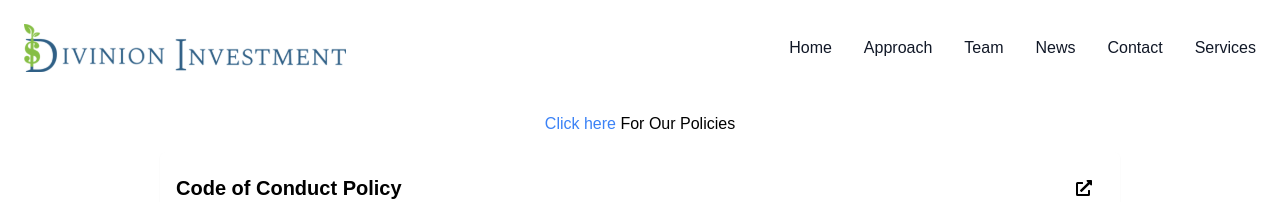
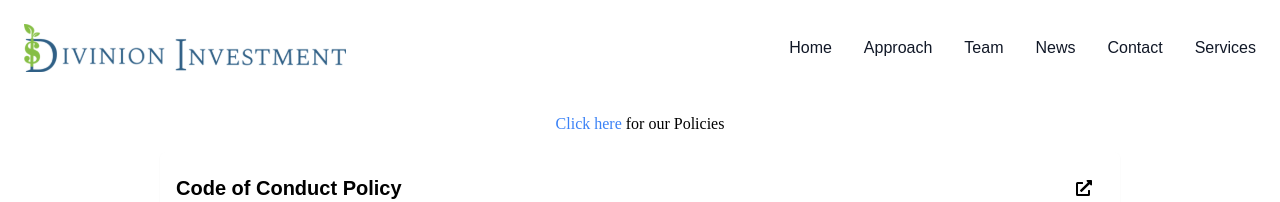
Before and after one commit to neilcarnac/divinion, a React (Vite) app: page /services-privacy-policy in a window 1280 px wide. Shown: the top 202 px of the page. Built offline with nearby package versions, Linux system fonts and the light colour scheme; no server answers.

Commit message:
font unifromity

```diff
--- a/src/Components/SPPComponent.jsx
+++ b/src/Components/SPPComponent.jsx
@@ -18,6 +18,7 @@ const policies = [
 const SPPComponent = () => {
   return (
     <div className="flex flex-col w-full mx-auto">
+       <div className="font-joe">
       <p className="text-center p-4">
         {" "}
         {/* Added padding and centered text */}
@@ -29,8 +30,9 @@ const SPPComponent = () => {
         >
           Click here
         </a>{" "}
-        For Our Policies
+        for our Policies
       </p>
+      </div>
       <div className="flex flex-col gap-5">
         {policies.map((policy, index) => (
           <div
```
